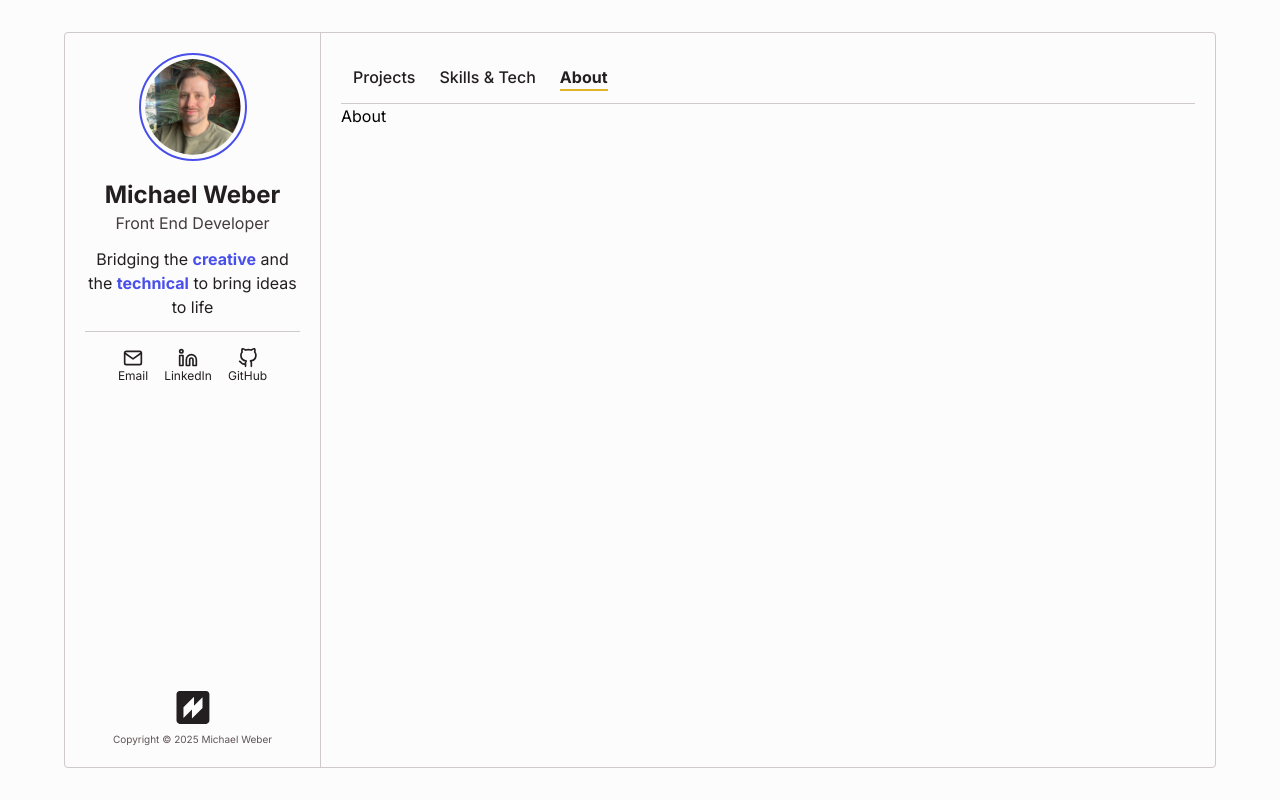
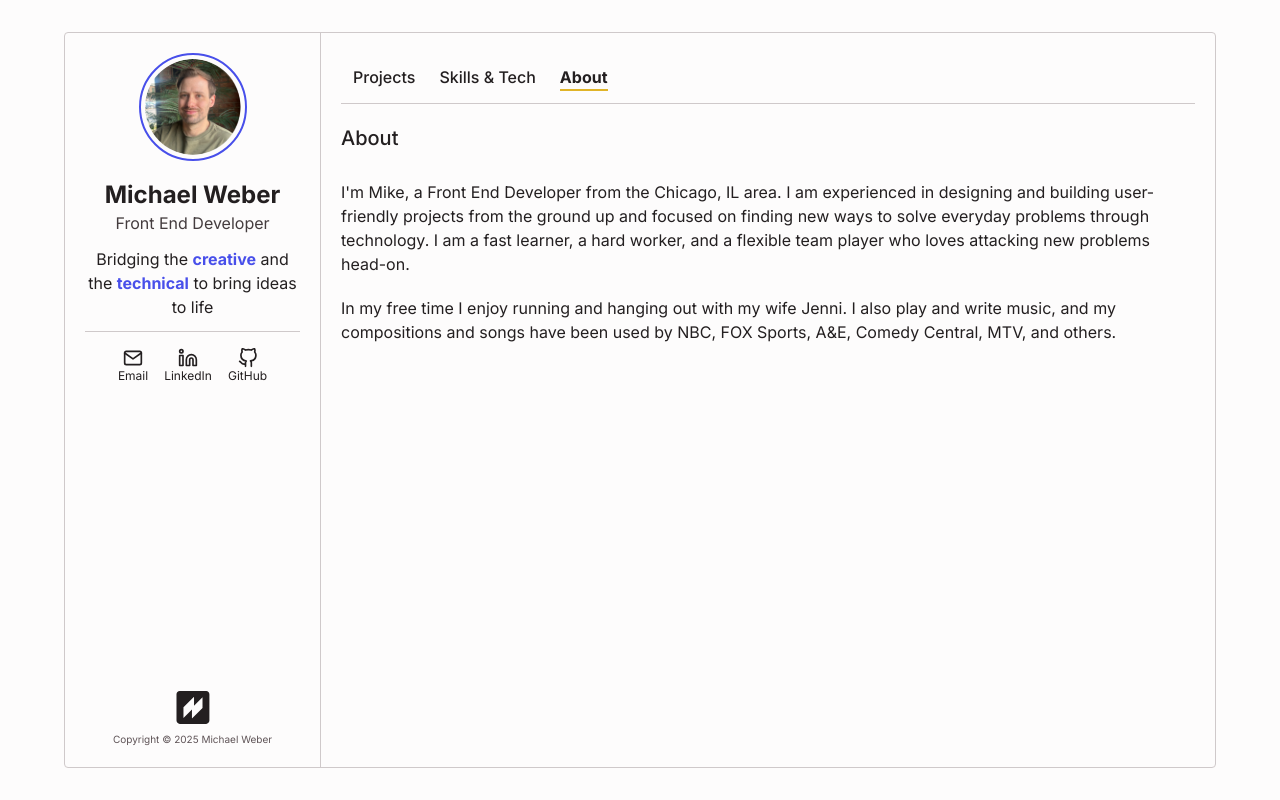
Before and after one commit to MichaelScottWeber/dev-portfolio-2025, a React (Vite) app: page / in a window 1280 px wide. Both pictures are taken after a click on the button "About". Built offline with nearby package versions, Linux system fonts and the light colour scheme.

Commit message:
Creates About section, and adjusts container height

```diff
--- a/src/components/AboutSection.tsx
+++ b/src/components/AboutSection.tsx
@@ -1,7 +1,19 @@
 function AboutSection() {
   return (
-    <div>
-      <h2>About</h2>
+    <div className='py-5'>
+      <h2 className='text-xl text-black font-medium mb-4 md:mb-7'>About</h2>
+      <p className='text-base text-black mb-5'>
+        I'm Mike, a Front End Developer from the Chicago, IL area. I am
+        experienced in designing and building user-friendly projects from the
+        ground up and focused on finding new ways to solve everyday problems
+        through technology. I am a fast learner, a hard worker, and a flexible
+        team player who loves attacking new problems head-on.
+      </p>
+      <p className='text-base text-black mb-5'>
+        In my free time I enjoy running and hanging out with my wife Jenni. I
+        also play and write music, and my compositions and songs have been used
+        by NBC, FOX Sports, A&E, Comedy Central, MTV, and others.
+      </p>
     </div>
   );
 }
--- a/src/components/MainContent.tsx
+++ b/src/components/MainContent.tsx
@@ -22,7 +22,7 @@ function MainContent() {
   };
 
   return (
-    <section className='w-full md:p-5'>
+    <section className='w-full h-full md:p-5'>
       <div className='border-b border-gray-300 flex items-center justify-start'>
         <TabButton
           onClick={() => setCurrentView('projects')}
@@ -43,9 +43,11 @@ function MainContent() {
           About
         </TabButton>
       </div>
-      {renderContent(currentView)}
-      <div className='md:hidden'>
-        <Footer />
+      <div className='flex flex-col justify-between h-7/8'>
+        {renderContent(currentView)}
+        <div className='md:hidden'>
+          <Footer />
+        </div>
       </div>
     </section>
   );
```
